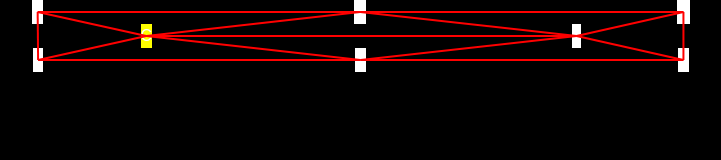
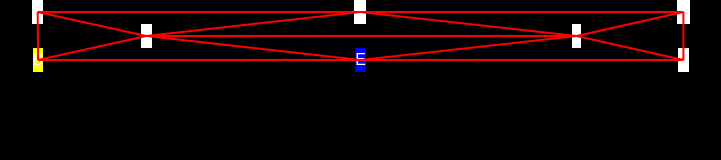
Before and after one commit to louisglan/algorithm-visualisation, a Next.js app: page / in a window 1280 px wide. Shown: the top 160 px of the page, without its empty margins (279-1000 px from the left). Built offline with nearby package versions, Linux system fonts and the light colour scheme.

Commit message:
added queued nodes

```diff
--- a/app/bfs.js
+++ b/app/bfs.js
@@ -1,5 +1,5 @@
 // Define a function to find the shortest route using BFS
-function findShortestRoute(adjacencyList, startNode, endNode) {
+async function findShortestRoute(adjacencyList, startNode, endNode, setCurrentNode, setQueuedNode) {
     // Create an object to store parent relationships (similar to HashMap in Java)
     const parents = {};
     parents[startNode] = null; // Start node has no parent
@@ -19,6 +19,9 @@ function findShortestRoute(adjacencyList, startNode, endNode) {
         // If we've already visited this node, skip it
         if (visitedPositions.includes(currentNode)) continue;
 
+        await wait(1)
+        setCurrentNode(currentNode)
+
         // Mark the current node as visited
         visitedPositions.push(currentNode);
 
@@ -31,6 +34,8 @@ function findShortestRoute(adjacencyList, startNode, endNode) {
         for (const neighbour of adjacencyList[currentNode]) {
             // If neighbor hasn't been visited, add it to the queue and set its parent
             if (!visitedPositions.includes(neighbour)) {
+                await wait(1)
+                setQueuedNode(neighbour)
                 queue.push(neighbour);
                 if (!(neighbour in parents)) {
                     parents[neighbour] = currentNode;
@@ -41,6 +46,12 @@ function findShortestRoute(adjacencyList, startNode, endNode) {
 
     // If no route found, return an empty array
     return [];
+}
+
+function wait(seconds) {
+   return new Promise(resolve => {
+      setTimeout(resolve, seconds * 1000);
+   });
 }
 
 // Helper function to reconstruct the route from parents
@@ -94,4 +105,6 @@ const adjacencyList = {
 
 
 // Test the function
-console.log(findShortestRoute(adjacencyList, 'A', 'H'));
+// console.log(findShortestRoute(adjacencyList, 'A', 'H'));
+
+ export default findShortestRoute
--- a/app/components/Node.js
+++ b/app/components/Node.js
@@ -1,7 +1,7 @@
 import React from 'react';
-export default function Node({ id, reference, inspectedNode }) {
+export default function Node({ id, reference, currentNode, queuedNode }) {
   return (
-    <div ref={reference} className="node" style={{backgroundColor: inspectedNode==id ? "yellow" : "white"}}>
+    <div ref={reference} className="node" style={{backgroundColor: currentNode==id ? "yellow" : queuedNode==id ? "blue" : "white"}}>
       {id}
     </div>
   );
--- a/app/page.js
+++ b/app/page.js
@@ -1,6 +1,7 @@
 'use client';
 
 import { useLayoutEffect, useMemo, useState, createRef } from "react";
+import findShortestRoute from "./bfs";
 import Node from "./components/Node";
 import Line from "./components/Line"
 
@@ -17,7 +18,8 @@ const adjacencyList = {
 
 export default function Home() {
   // This allows us to colour our nodes by passing the inspected node into our nodes and colouring dynamically
-  const [inspectedNode, setInspectedNode] = useState("A")
+  const [currentNode, setCurrentNode] = useState("A")
+  const [queuedNode, setQueuedNode] = useState("B")
 
   // ids corresponding to nodes. We need useMemo to cache the return value to prevent continuous rerenders in useLayoutEffect
   // (ids are used in useLayoutEffect - this is a silly React thing don't worry too much about it)
@@ -72,8 +74,7 @@ export default function Home() {
       }
 
       setLines(out);
-      // This is testing that we can change our coloured node after three seconds - it works. We will be able to use this for our bfs
-      setTimeout(() => setInspectedNode("C"), 3000)
+      findShortestRoute(adjacencyList, "A", "H", setCurrentNode, setQueuedNode)
     }
 
     // wait until all nodes have mounted (DOM refs populated). Ignore this
@@ -105,7 +106,7 @@ export default function Home() {
     <div id='graph'>
       {rows.map((row, i) => (
         <div className="row" key={i}>
-          {row.map((id) => <Node id={id} key={id} reference={nodeRefs[id]} inspectedNode={inspectedNode}/>)}
+          {row.map((id) => <Node id={id} key={id} reference={nodeRefs[id]} currentNode={currentNode} queuedNode={queuedNode}/>)}
         </div>
       ))}
 
```
